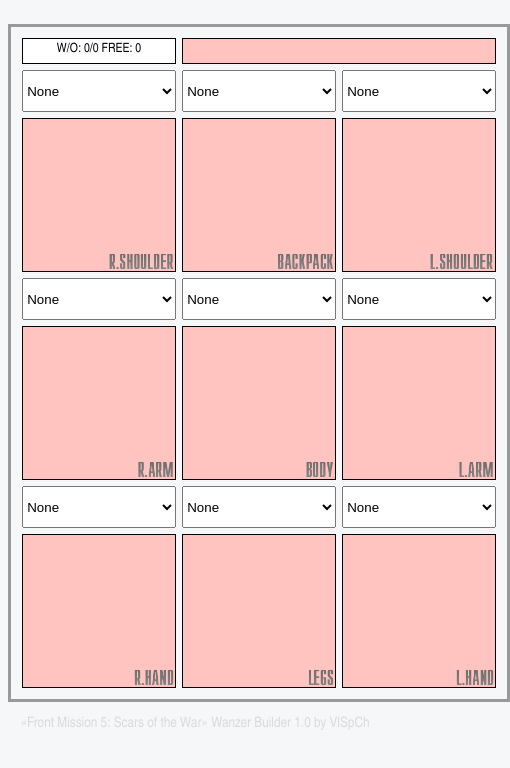
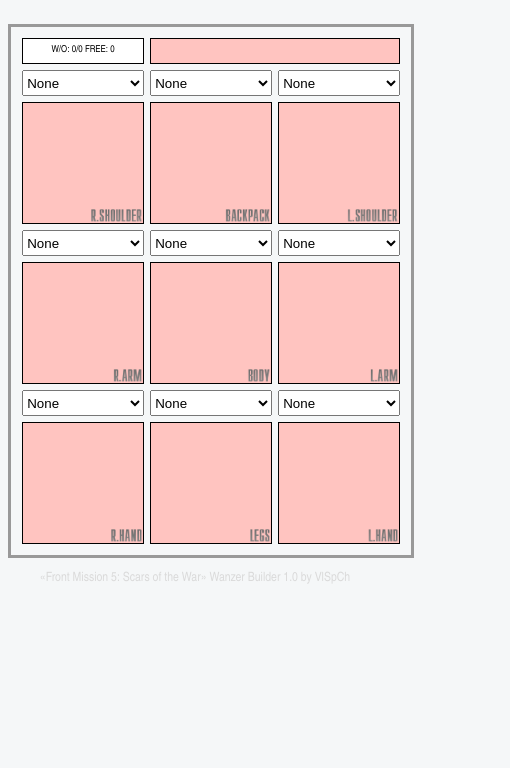
Before and after one commit to VlSpCh/fm5_builder, a plain HTML site: page index.html in a window 390 px wide. Shown: the whole page, 510 px wide, since content can reach past the window. Drawn offline with Linux system fonts and the light colour scheme.

Commit message:
Update style.css

```diff
--- a/style.css
+++ b/style.css
@@ -82,7 +82,6 @@ select {
   display: flex;
   justify-content: center;
   color: #dadada;
-
 }
 
 #weightToOutputBar {
@@ -162,10 +161,10 @@ select {
     justify-content: center;}
  }
 
- @media (max-width:800px) {
+ @media (max-width:500px) {
 
     body {
-      font-size: 90%;
+      font-size: 80%;
     }
 
     .header_container {
@@ -176,6 +175,34 @@ select {
     }
 
     .main_container {
-     justify-content: flex-start;
-   }
+      justify-content: flex-start;
+    }
+    .weightToOutput {
+      grid-column: 1 / span 1;
+      border: solid 0.1rem black;
+      margin: 0.2rem;
+      padding: 0.05rem;
+      padding-top: 0.32rem;
+      font-size: 0.6rem;
+      text-align: center;
+      background-color: white;
+    }
+
+    select {
+      width: 100%;
+    }
+
+    .stats_grid {
+      display: grid;
+      grid-template-columns: 8rem 8rem 8rem;
+      grid-template-rows: 2rem 2rem 8rem 2rem 8rem 2rem 8rem;
+    }
+
+    .grid_item {
+      border: solid 0.1rem black;
+      margin: 0.2rem;
+      padding: 0.15rem;
+      padding-right: 0.10rem;
+      padding-top: 0.1rem;
+    }
  }
```
